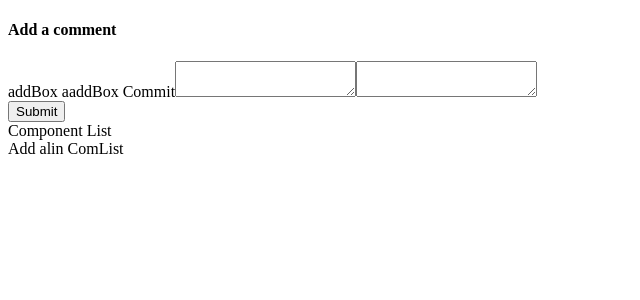
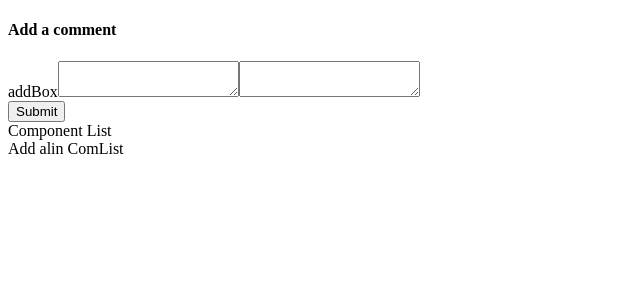
Before and after one commit to ngoctutrang/TestReact, a React (Create React App) app: page / in a window 1280 px wide. Shown: the top 300 px of the page, without its empty margins (0-640 px from the left). Built offline with nearby package versions, Linux system fonts and the light colour scheme.

Commit message:
Revert "all Change"
This reverts commit f419cc8333f66e929d9ba461d0079167597a54c7.

```diff
--- a/src/components/CommentBox.js
+++ b/src/components/CommentBox.js
@@ -26,7 +26,6 @@ export default class CommentBox extends Component {
             <form onSubmit = {this.onHandleSubmit}>
                 <h4>Add a comment</h4>
 				addBox
-				aaddBox Commit
 
                 <textarea onChange ={this.onHandleChange} value = {this.state.comment}/>
 
```
